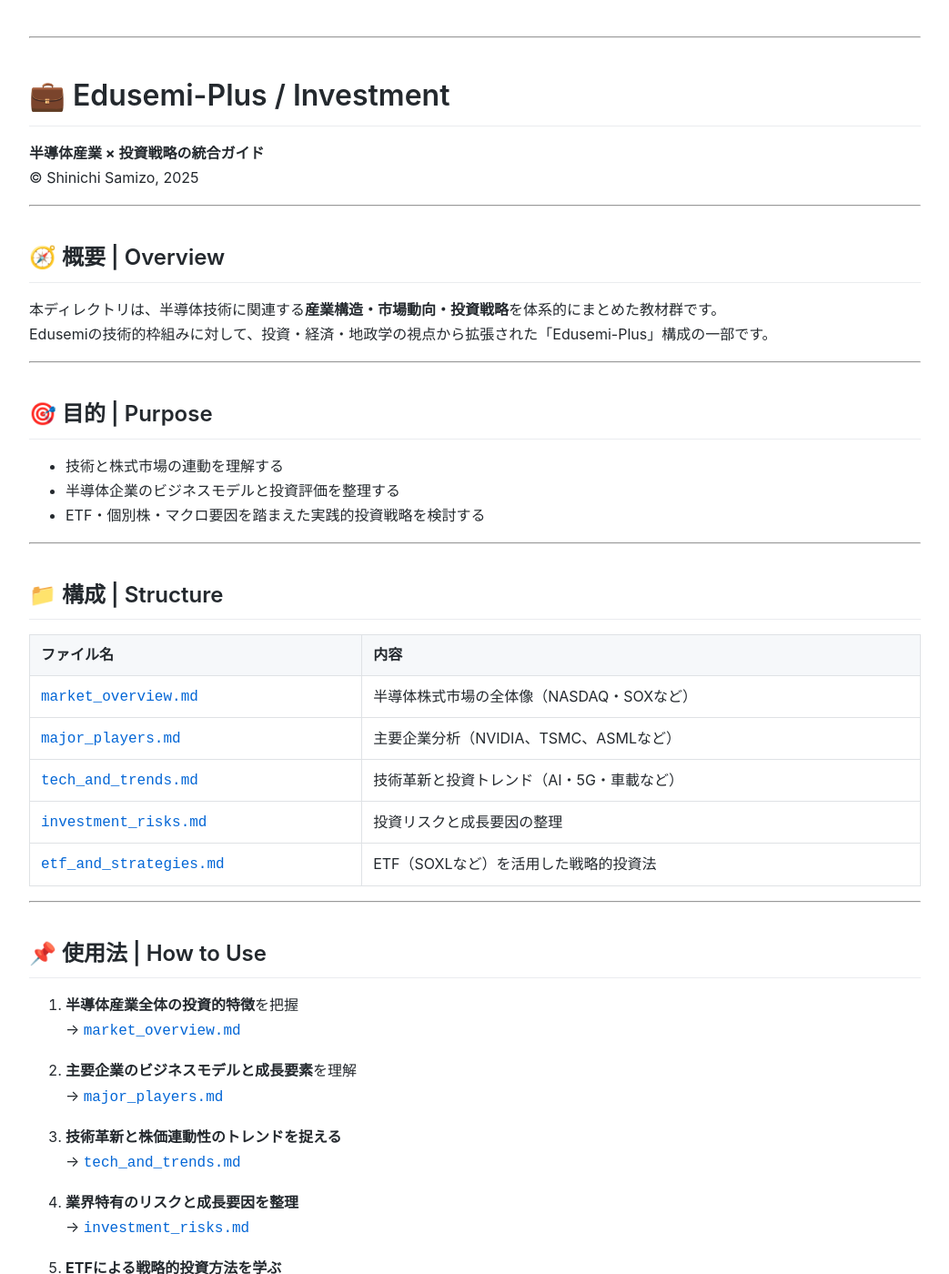
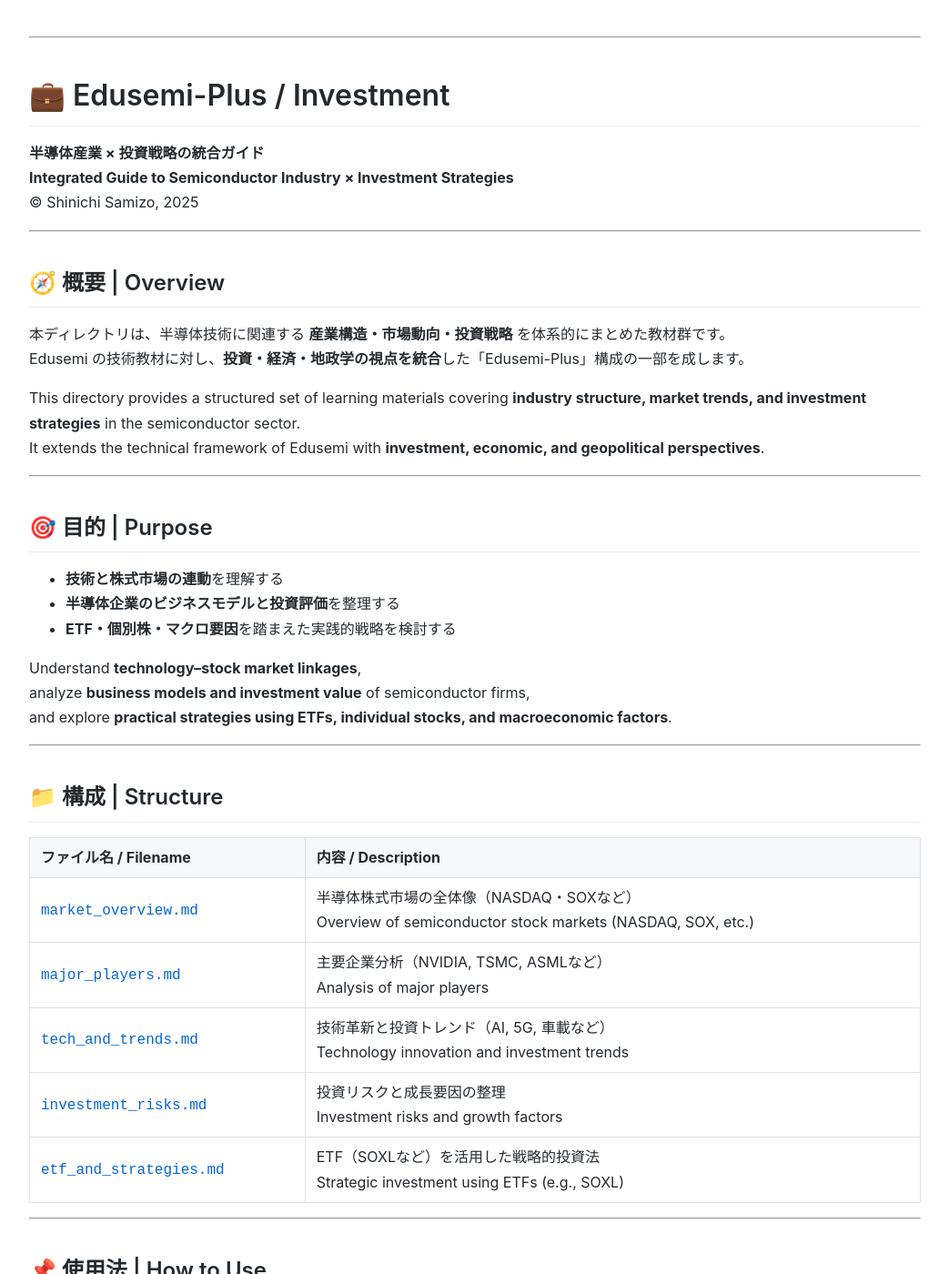
Before and after one commit to Samizo-AITL/Edusemi-Plus, a Jekyll site: the page built from investment/index.md, in a window 1280 px wide and 1400 px high. Shown: the whole window at 91% size, without its empty margins (118-1161 px from the left). Built offline with Jekyll 4.4.1, drawn with Linux system fonts in a browser that asks for light colours; some of the changed text lies outside the part shown.

Commit message:
Update index.md

```diff
--- a/investment/index.md
+++ b/investment/index.md
@@ -1,78 +1,86 @@
 ---
 layout: default
-title: Edusemi-Plus / Investment
+title: 💼 Edusemi-Plus / Investment
 ---
 
 ---
 
 # 💼 Edusemi-Plus / Investment
 **半導体産業 × 投資戦略の統合ガイド**
+**Integrated Guide to Semiconductor Industry × Investment Strategies**
 © Shinichi Samizo, 2025
 
 ---
 
 ## 🧭 概要 | Overview
 
-本ディレクトリは、半導体技術に関連する**産業構造・市場動向・投資戦略**を体系的にまとめた教材群です。
-Edusemiの技術的枠組みに対して、投資・経済・地政学の視点から拡張された「Edusemi-Plus」構成の一部です。
+本ディレクトリは、半導体技術に関連する **産業構造・市場動向・投資戦略** を体系的にまとめた教材群です。
+Edusemi の技術教材に対し、**投資・経済・地政学の視点を統合**した「Edusemi-Plus」構成の一部を成します。
+
+This directory provides a structured set of learning materials covering **industry structure, market trends, and investment strategies** in the semiconductor sector.
+It extends the technical framework of Edusemi with **investment, economic, and geopolitical perspectives**.
 
 ---
 
 ## 🎯 目的 | Purpose
 
-- 技術と株式市場の連動を理解する
-- 半導体企業のビジネスモデルと投資評価を整理する
-- ETF・個別株・マクロ要因を踏まえた実践的投資戦略を検討する
+- **技術と株式市場の連動**を理解する
+- **半導体企業のビジネスモデルと投資評価**を整理する
+- **ETF・個別株・マクロ要因**を踏まえた実践的戦略を検討する
+
+Understand **technology–stock market linkages**,
+analyze **business models and investment value** of semiconductor firms,
+and explore **practical strategies using ETFs, individual stocks, and macroeconomic factors**.
 
 ---
 
 ## 📁 構成 | Structure
 
-| ファイル名                                         | 内容                                           |
-|--------------------------------------------------|------------------------------------------------|
-| [`market_overview.md`](./market_overview.md)     | 半導体株式市場の全体像（NASDAQ・SOXなど）             |
-| [`major_players.md`](./major_players.md)         | 主要企業分析（NVIDIA、TSMC、ASMLなど）                 |
-| [`tech_and_trends.md`](./tech_and_trends.md)     | 技術革新と投資トレンド（AI・5G・車載など）             |
-| [`investment_risks.md`](./investment_risks.md)   | 投資リスクと成長要因の整理                             |
-| [`etf_and_strategies.md`](./etf_and_strategies.md)| ETF（SOXLなど）を活用した戦略的投資法                  |
+| ファイル名 / Filename | 内容 / Description |
+|----------------------|--------------------|
+| [`market_overview.md`](./market_overview.md) | 半導体株式市場の全体像（NASDAQ・SOXなど）<br>Overview of semiconductor stock markets (NASDAQ, SOX, etc.) |
+| [`major_players.md`](./major_players.md) | 主要企業分析（NVIDIA, TSMC, ASMLなど）<br>Analysis of major players |
+| [`tech_and_trends.md`](./tech_and_trends.md) | 技術革新と投資トレンド（AI, 5G, 車載など）<br>Technology innovation and investment trends |
+| [`investment_risks.md`](./investment_risks.md) | 投資リスクと成長要因の整理<br>Investment risks and growth factors |
+| [`etf_and_strategies.md`](./etf_and_strategies.md) | ETF（SOXLなど）を活用した戦略的投資法<br>Strategic investment using ETFs (e.g., SOXL) |
 
 ---
 
 ## 📌 使用法 | How to Use
 
-1. **半導体産業全体の投資的特徴**を把握
+1. **産業全体の投資的特徴を把握**
    → [`market_overview.md`](./market_overview.md)
 
-2. **主要企業のビジネスモデルと成長要素**を理解
+2. **主要企業の成長要素を理解**
    → [`major_players.md`](./major_players.md)
 
-3. **技術革新と株価連動性のトレンドを捉える**
+3. **技術革新と株価トレンドの関係を分析**
    → [`tech_and_trends.md`](./tech_and_trends.md)
 
 4. **業界特有のリスクと成長要因を整理**
    → [`investment_risks.md`](./investment_risks.md)
 
-5. **ETFによる戦略的投資方法を学ぶ**
+5. **ETFを活用した投資方法を学ぶ**
    → [`etf_and_strategies.md`](./etf_and_strategies.md)
 
 ---
 
 ## 🔗 関連プロジェクト | Related Projects
 
-- [📘 Edusemi v4.x](../../Edusemi-v4x/README.md)：半導体技術の基礎から応用までを体系化
-- [🧠 SamizoGPT](../../SamizoGPT/README.md)：プロンプト設計とAI活用による分析支援
-- [🗃️ Edusemi-Plus](../README.md)：地政学・経済・政策など技術以外の観点を統合
+- [📘 Edusemi v4.x](../../Edusemi-v4x/README.md) — 半導体技術の基礎から応用まで
+- [🧠 SamizoGPT](../../SamizoGPT/README.md) — プロンプト設計とAI活用による分析支援
+- [🗃️ Edusemi-Plus](../README.md) — 地政学・経済・政策など技術以外の観点を統合
 
 ---
 
-## 👤 **著者・ライセンス / Author & License**
+## 👤 著者・ライセンス | Author & License
 
-| **項目 / Item** | **内容 / Details** |
-|-----------------|--------------------|
+| 項目 / Item | 内容 / Details |
+|-------------|----------------|
 | **著者 / Author** | 三溝 真一（Shinichi Samizo） |
 | **GitHub** | [Samizo-AITL](https://github.com/Samizo-AITL) |
 | **Email** | [shin3t72@gmail.com](mailto:shin3t72@gmail.com) |
-| **ライセンス / License** | MIT License（再配布・改変自由）<br>Redistribution and modification allowed |
+| **ライセンス / License** | MIT License — 再配布・改変自由<br>Redistribution and modification allowed |
 
 ---
 
```
